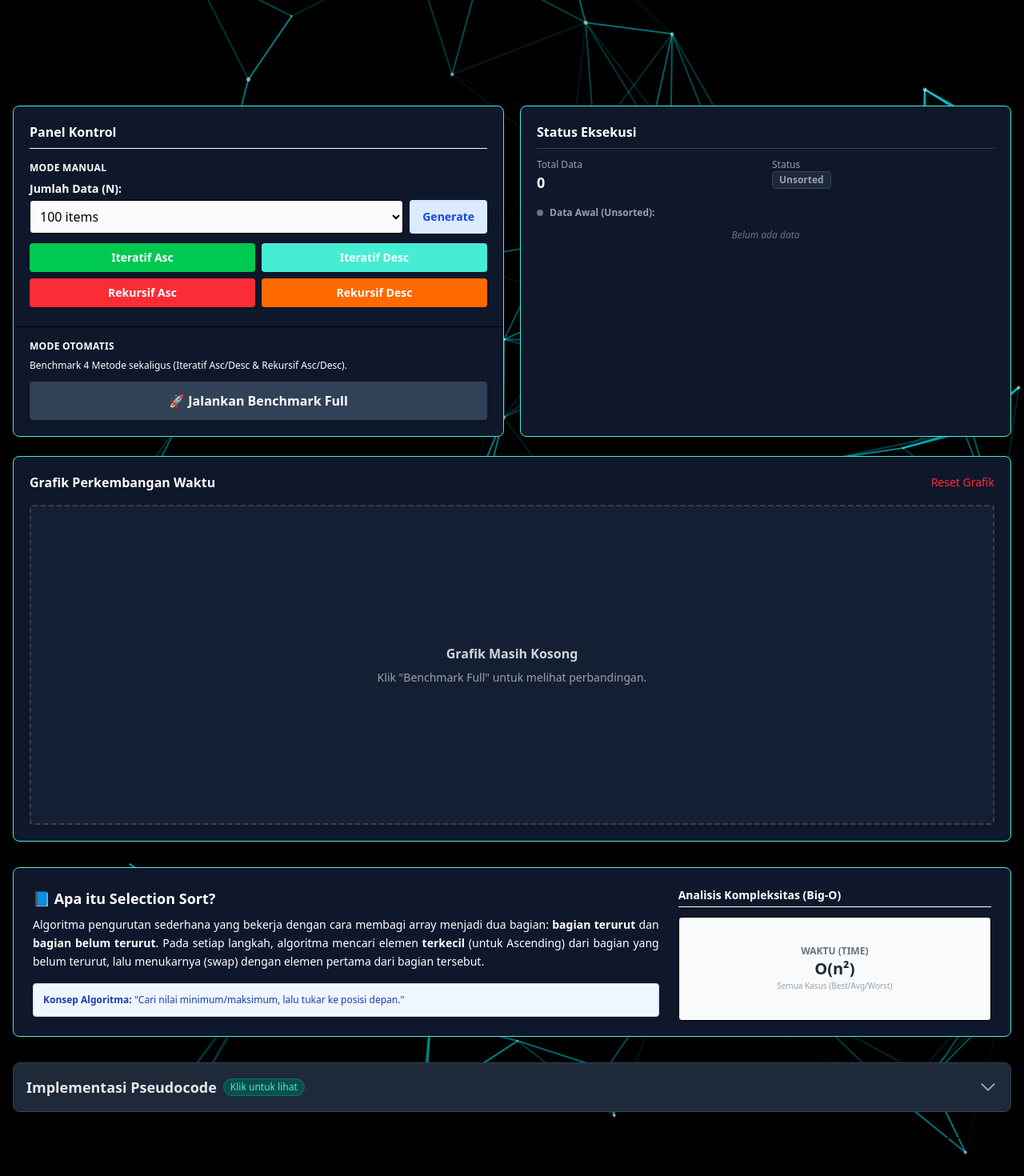
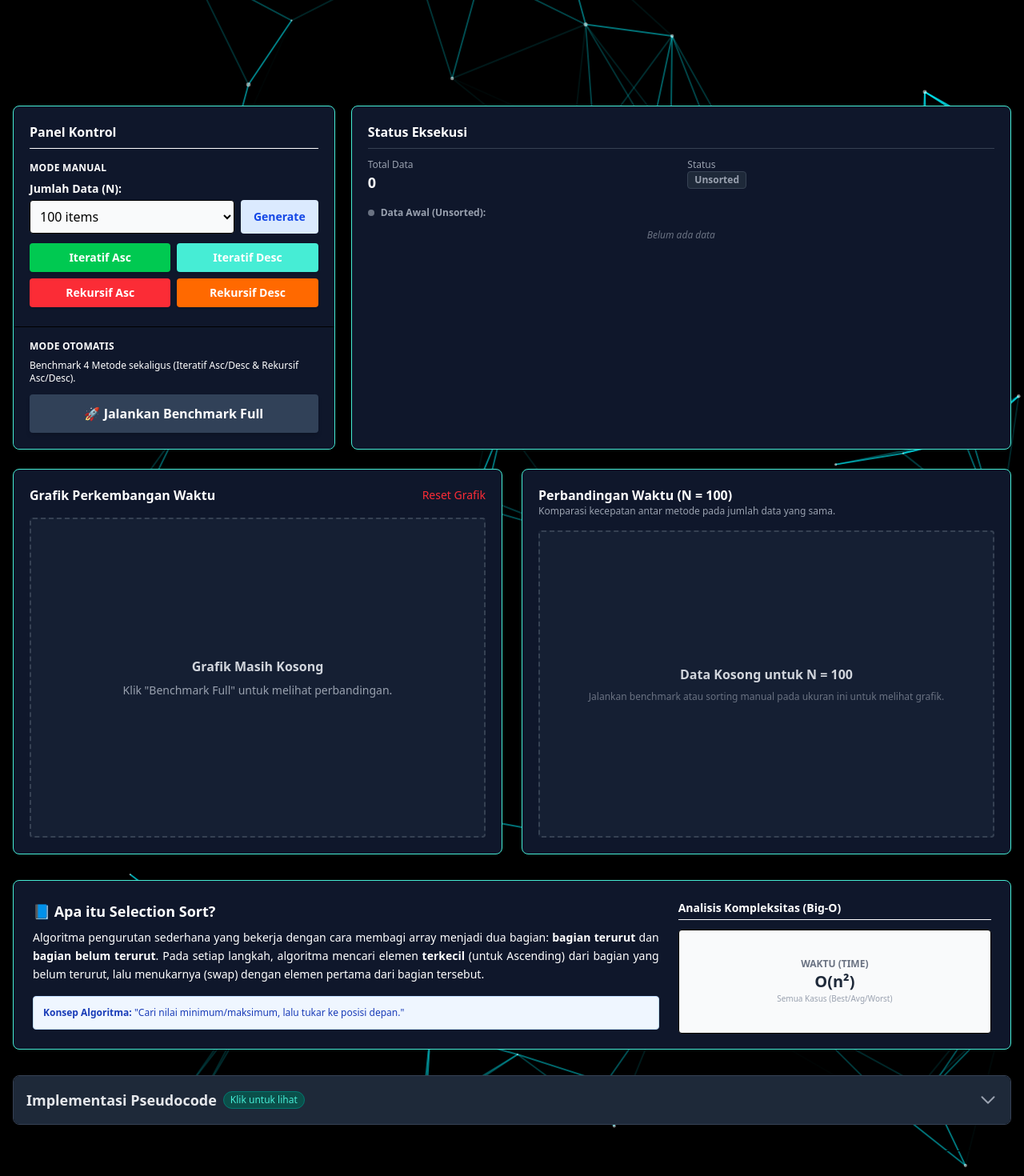
Before and after one commit to Xuerns/Tubes-AKA-Selection-Sort, a React (Vite) app: page / in a window 1280 px wide. Shown: the part 580-2050 px from the top of the page at 80% size. Built offline with nearby package versions, Linux system fonts and the light colour scheme.

Commit message:
feat: add barchart, and change font color

```diff
--- a/src/components/AlgoritmaPanel.jsx
+++ b/src/components/AlgoritmaPanel.jsx
@@ -108,21 +108,21 @@ endfunction`;
 
                             <div>
                                 <div className="flex justify-between items-center mb-2">
-                                     <label className="block text-sm font-semibold text-center bg-green-900/50 border border-green-700 text-green-300 px-3 py-1 rounded">Iteratif</label>
+                                     <label className="block text-sm font-semibold text-center bg-cyan-900/50 border border-cyan-700 text-cyan-500 px-3 py-1 rounded">Iteratif</label>
                                      <span className="text-xs text-gray-400 font-mono">Looping</span>
                                 </div>
-                                <pre className="rounded px-4 py-3 w-full border bg-black border-gray-700 text-green-400 font-mono text-xs md:text-sm leading-relaxed whitespace-pre-wrap shadow-inner">
-                                    <code>{iterativeCode}</code>
+                                <pre className="rounded px-4 py-3 w-full border bg-black border-gray-700 text-cyan-500 font-mono text-xs md:text-sm leading-relaxed whitespace-pre-wrap shadow-inner">
+                                    <code className="text-lg">{iterativeCode}</code>
                                 </pre>
                             </div>
 
                             <div>
                                 <div className="flex justify-between items-center mb-2">
-                                    <label className="block text-sm font-semibold text-center bg-red-900/50 border border-red-700 text-red-300 px-3 py-1 rounded">Rekursif</label>
+                                    <label className="block text-sm font-semibold text-center bg-blue-900/50 border border-blue-700 text-blue-300 px-3 py-1 rounded">Rekursif</label>
                                     <span className="text-xs text-gray-400 font-mono">Self-Calling Function</span>
                                 </div>
-                                <pre className="rounded px-4 py-3 w-full border bg-black border-gray-700 text-red-300 font-mono text-xs md:text-sm leading-relaxed whitespace-pre-wrap shadow-inner">
-                                    <code>{recursiveCode}</code>
+                                <pre className="rounded px-4 py-3 w-full border bg-black border-gray-700 text-blue-300 font-mono text-xs md:text-sm leading-relaxed whitespace-pre-wrap shadow-inner">
+                                    <code className="text-lg">{recursiveCode}</code>
                                 </pre>
                             </div>
 
--- a/src/components/Chart.jsx
+++ b/src/components/Chart.jsx
@@ -38,7 +38,7 @@ export default function Chart({ chartData, resetChart }) {
                                 labelFormatter={(label) => `Data: ${label} items`}
                                 contentStyle={{ backgroundColor: '#1f2937', borderColor: '#374151', color: '#f3f4f6', borderRadius: '8px' }}
                             />
-                            <Legend verticalAlign="top" height={36} iconType="circle" wrapperStyle={{ paddingTop: '10px' }}/>
+                            <Legend verticalAlign="top" align="center" height={36} iconType="circle" wrapperStyle={{ paddingTop: '10px' }}/>
 
                             <Line connectNulls type="monotone" dataKey="iteratifAsc" stroke="#22c55e" name="Iteratif Asc" strokeWidth={3} dot={{r:3}} activeDot={{r: 6}} />
                             <Line connectNulls type="monotone" dataKey="iteratifDesc" stroke="#00f5ff" name="Iteratif Desc" strokeWidth={3} dot={{r:3}} activeDot={{r: 6}} />
--- /dev/null
+++ b/src/components/ChartBar.jsx
@@ -0,0 +1,78 @@
+import { BarChart, Bar, XAxis, YAxis, CartesianGrid, Tooltip, Legend, ResponsiveContainer, Cell } from "recharts";
+
+export default function ChartBar({ chartData, selectedSize }) {
+    const currentData = chartData.find((item) => item.n === selectedSize);
+
+    const preparedData = [
+        { name: "Iteratif Asc", time: currentData?.iteratifAsc || 0, color: "#22c55e" }, // Green
+        { name: "Iteratif Desc", time: currentData?.iteratifDesc || 0, color: "#00f5ff" }, // Cyan
+        { name: "Rekursif Asc", time: currentData?.rekursifAsc || 0, color: "#ef4444" }, // Red
+        { name: "Rekursif Desc", time: currentData?.rekursifDesc || 0, color: "#f97316" }, // Orange
+    ];
+
+    const CustomTooltip = ({ active, payload, label }) => {
+    if (active && payload && payload.length) {
+        return (
+            <div className="bg-slate-900 border border-slate-700 p-3 rounded-lg shadow-xl text-sm">
+                <p className="font-bold text-white mb-1 border-b border-slate-700 pb-1">
+                    {label}
+                </p>
+                <p className="text-gray-300">
+                    Waktu : <span className="text-teal-300 font-mono font-bold">{payload[0].value} ms</span>
+                </p>
+            </div>
+        );
+    }
+    return null;
+};
+
+    return (
+        <div className="p-5 rounded-lg shadow border border-teal-300 h-full flex flex-col bg-slate-900">
+            <div className="mb-4">
+                <h3 className="font-bold text-white">Perbandingan Waktu (N = {selectedSize.toLocaleString()})</h3>
+                <p className="text-xs text-gray-400">Komparasi kecepatan antar metode pada jumlah data yang sama.</p>
+            </div>
+
+            <div className="grow min-h-75 w-full">
+                {!currentData ? (
+                    <div className="h-full flex flex-col items-center justify-center text-gray-400 border-2 border-dashed border-gray-700 rounded bg-slate-800/50">
+                        <p className="text-gray-300 mb-2 font-semibold">Data Kosong untuk N = {selectedSize}</p>
+                        <p className="text-gray-500 text-xs text-center px-4">
+                            Jalankan benchmark atau sorting manual pada ukuran ini untuk melihat grafik.
+                        </p>
+                    </div>
+                ) : (
+                    <ResponsiveContainer width="100%" height="100%">
+                        <BarChart data={preparedData} margin={{ left: 20 }}>
+                            <CartesianGrid strokeDasharray="3 3" stroke="#ffffff" horizontal={true} vertical={true} />
+                            <XAxis
+                                dataKey="name"
+                                stroke="#ffffff"
+
+                                tick={{ fill: '#9ca3af', fontSize: 12 }}
+                            />
+                            <YAxis
+                                label={{ value: "Waktu (ms)", angle: -90, position: "insideLeft", fill: '#ffffff'}}
+                                width={100}
+                                tick={{ fill: '#ffffff', fontSize: 12, fontWeight: 'bold' }}
+                                stroke="#ffffff"
+                                 tickFormatter={(val) => `${val}ms`}
+                            />
+                            <Tooltip
+                                content={<CustomTooltip />}
+                                cursor={{ fill: '#1f2937', opacity: 0.4 }}
+                                contentStyle={{ backgroundColor: '#111827', borderColor: '#374151', color: '#f3f4f6', borderRadius: '8px' }}
+                                formatter={(val) => [`${val} ms`, "Waktu"]}
+                            />
+                            <Bar dataKey="time" radius={[4, 4, 0, 0]} barSize={30} >
+                                {preparedData.map((entry, index) => (
+                                    <Cell key={`cell-${index}`} fill={entry.color} />
+                                ))}
+                            </Bar>
+                        </BarChart>
+                    </ResponsiveContainer>
+                )}
+            </div>
+        </div>
+    );
+}
--- a/src/components/Programs.jsx
+++ b/src/components/Programs.jsx
@@ -7,6 +7,7 @@ import Status from "./Status";
 import Chart from "./Chart";
 import AlgoritmaPanel from "./AlgoritmaPanel";
 import Hero from "./Hero";
+import ChartBar from "./ChartBar";
 
 export default function Programs() {
     const [selectedSize, setSelectedSize] = useState(100);
@@ -231,7 +232,7 @@ export default function Programs() {
                 <div className="max-w-7xl mx-auto">
                     <div className="grid grid-cols-1 lg:grid-cols-2 gap-6">
                         <div className="lg:col-span-2 space-y-6">
-                            <div className="grid grid-cols-2 gap-5">
+                            <div className="grid grid-cols-3 gap-5">
                                 <ControlPanel
                                 selectedSize={selectedSize}
                                 setSelectedSize={setSelectedSize}
@@ -250,12 +251,18 @@ export default function Programs() {
                             />
                             </div>
                         </div>
-                        <div className="lg:col-span-2">
+                        <div className="lg:col-span-1">
                             <Chart
                                 chartData={chartData}
                                 resetChart={() => setChartData([])}
                             />
                         </div>
+                        <div className="lg:col-span-1">
+                                <ChartBar
+                                    chartData={chartData}
+                                    selectedSize={selectedSize}
+                                />
+                            </div>
                     </div>
 
                     <AlgoritmaPanel className=""/>
--- a/src/components/Status.jsx
+++ b/src/components/Status.jsx
@@ -25,7 +25,7 @@ export default function Status({ arrayData, initialData, isSorted, lastSortedMet
     }
 
     return (
-        <div className="bg-slate-900 p-5 rounded-lg shadow border border-teal-300">
+        <div className="bg-slate-900 p-5 rounded-lg shadow border border-teal-300 col-span-2">
             <h3 className="font-bold text-white mb-3 border-b border-gray-700 pb-2">Status Eksekusi</h3>
 
             <div className="grid grid-cols-2 gap-4 mb-4 text-sm">
```
